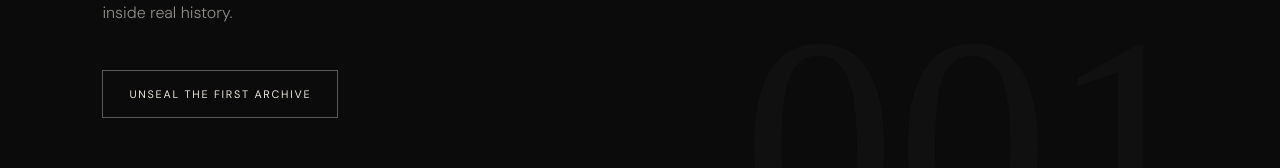
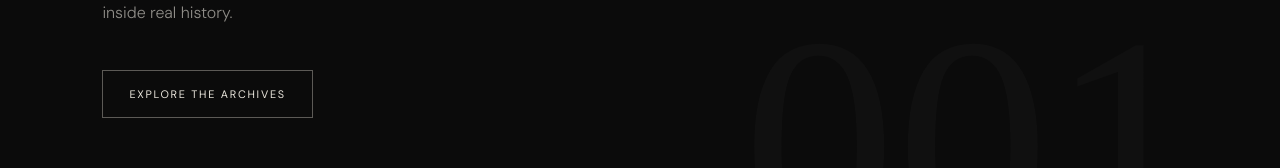
Before and after one commit to SarahAnnRivera/unsealed, a React (Create React App) app: page / in a window 1280 px wide. Shown: the part 499-667 px from the top of the page. Built offline with nearby package versions, Linux system fonts and the light colour scheme; a web font is replaced by a local one.

Commit message:
Connect Explore the Archives button

```diff
--- a/src/App.js
+++ b/src/App.js
@@ -49,10 +49,19 @@ function App() {
             lived inside real history.
           </p>
 
-          <button className="hero__button">Unseal the first archive</button>
+          <button
+  className="hero__button"
+  onClick={() =>
+    document.getElementById("archives")?.scrollIntoView({
+      behavior: "smooth",
+    })
+  }
+>
+  Explore the Archives
+</button>
         </div>
       </section>
-      <section className="collection">
+      <section id="archives" className="collection">
         <div className="collection__header">
           <span>THE COLLECTION</span>
           <h2>
```
